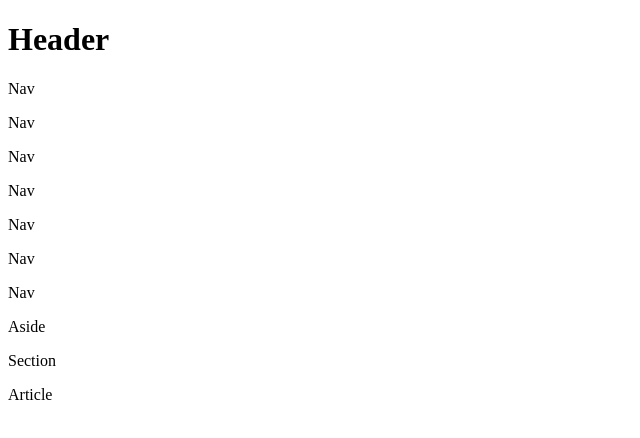
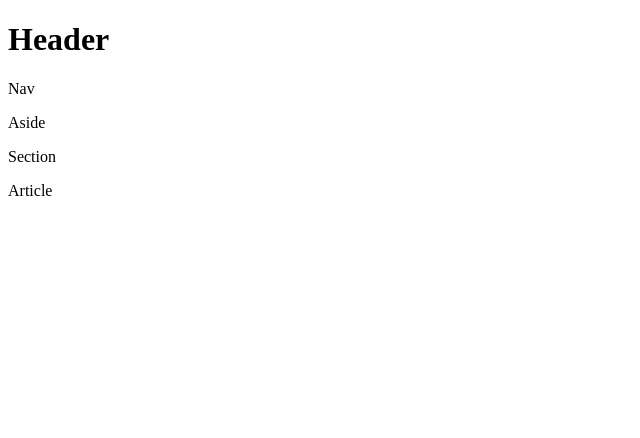
Before and after one commit to suzannaudra/HW-Wireframe, a plain HTML site: page Homework _1.html in a window 1280 px wide. Shown: the whole page, without its empty margins (0-640 px from the left). Drawn offline with Linux system fonts and the light colour scheme.

Commit message:
reverting fake commit

```diff
--- a/Homework _1.html
+++ b/Homework _1.html
@@ -8,12 +8,6 @@
     <body>
       <h1>Header</h1>
     <p>Nav</p>
-    <p>Nav</p>
-    <p>Nav</p>
-    <p>Nav</p>
-    <p>Nav</p>
-    <p>Nav</p>
-    <p>Nav</p>
     <p>Aside</p>
     <p>Section</p>
     <p>Article</p>
```
Also changed, not shown: 1 other file.
